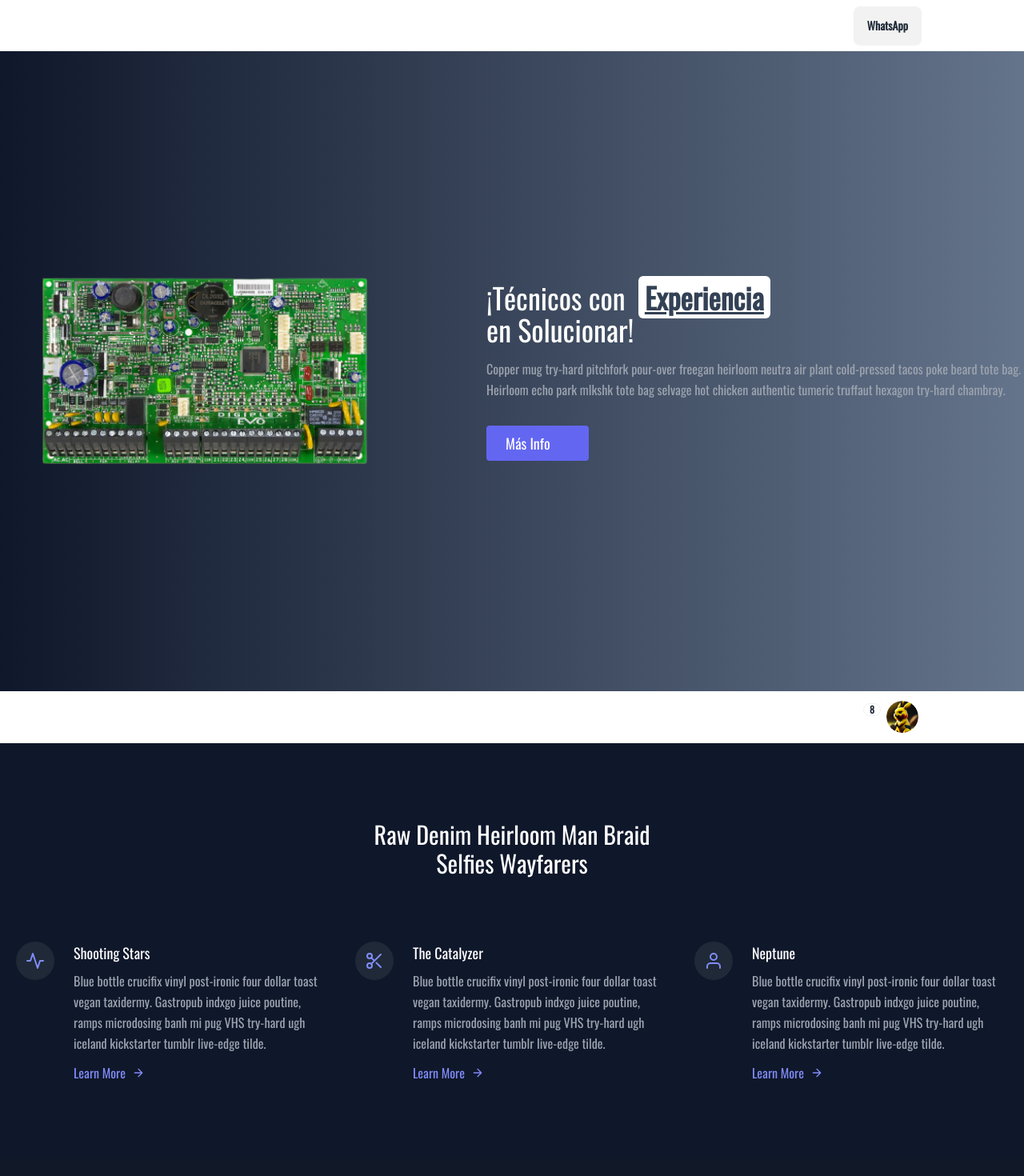
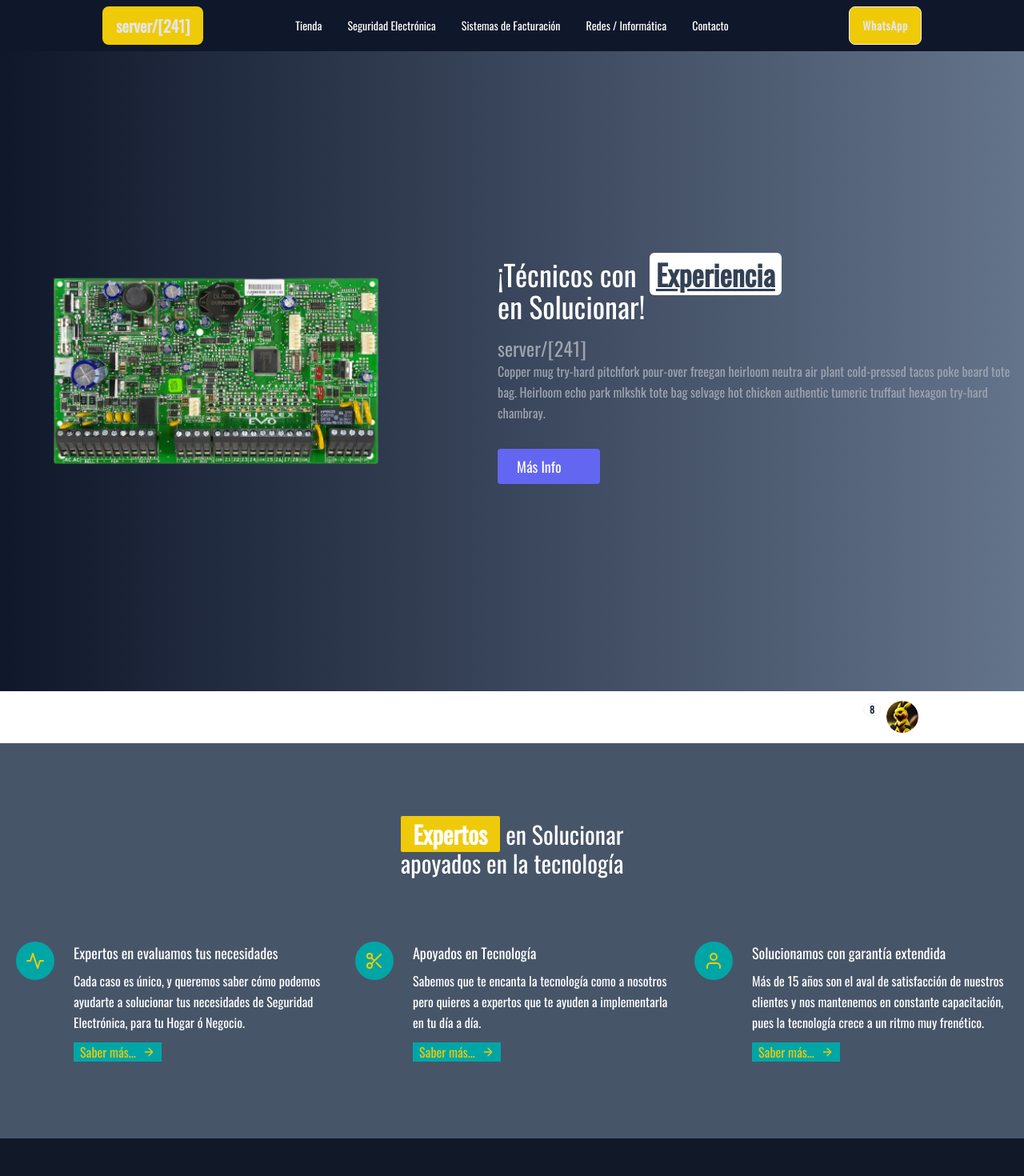
Before and after one commit to serverBKD/trifasic-next, a Next.js app: page / in a window 1280 px wide. Shown: the top 1470 px of the page at 80% size. Built offline with nearby package versions, Linux system fonts and the light colour scheme.

Commit message:
20231214: v0.0.5: Paleta Colores + add

```diff
--- a/package.json
+++ b/package.json
@@ -12,6 +12,7 @@
     "firebase": "^10.7.1",
     "next": "13.5.6",
     "next-auth": "^4.24.5",
+    "next-firebase-auth": "^1.0.1",
     "react": "18",
     "react-dom": "18"
   },
--- a/src/components/FeatureOne.jsx
+++ b/src/components/FeatureOne.jsx
@@ -2,22 +2,22 @@ import Link from 'next/link'
 
 export default function FeatureOne() {
 	return (
-		<section className="text-gray-400 bg-slate-900 body-font">
+		<section className="text-gray-400 bg-slate-600 body-font">
 			<div className="container px-5 py-24 mx-auto">
-				<h1 className="sm:text-3xl text-2xl font-medium title-font text-center text-white mb-20">Raw Denim Heirloom Man Braid
-					<br className="hidden sm:block" />Selfies Wayfarers
+				<h1 className="sm:text-3xl text-2xl font-medium title-font text-center text-white mb-20"><span className="bg-[#EFCA0A] px-4 rounded-sm font-extrabold">Expertos</span> en Solucionar
+					<br className="hidden sm:block" />apoyados en la tecnología
 				</h1>
 				<div className="flex flex-wrap sm:-m-4 -mx-4 -mb-10 -mt-4 md:space-y-0 space-y-6">
 					<div className="p-4 md:w-1/3 flex">
-						<div className="w-12 h-12 inline-flex items-center justify-center rounded-full bg-gray-800 text-indigo-400 mb-4 flex-shrink-0">
-							<svg fill="none" stroke="currentColor" strokeLinecap="round" strokeLinejoin="round" strokeWidth="2" className="w-6 h-6" viewBox="0 0 24 24">
+						<div className="w-12 h-12 inline-flex items-center justify-center rounded-full bg-[#00A6A6] text-[#EFCA08] mb-4 flex-shrink-0">
+							<svg fill="none" stroke="currentColor" strokeLinecap="round" strokeLinejoin="round" strokeWidth="2" className="w-6 h-6  " viewBox="0 0 24 24">
 								<path d="M22 12h-4l-3 9L9 3l-3 9H2"></path>
 							</svg>
 						</div>
 						<div className="flex-grow pl-6">
-							<h2 className="text-white text-lg title-font font-medium mb-2">Shooting Stars</h2>
-							<p className="leading-relaxed text-base">Blue bottle crucifix vinyl post-ironic four dollar toast vegan taxidermy. Gastropub indxgo juice poutine, ramps microdosing banh mi pug VHS try-hard ugh iceland kickstarter tumblr live-edge tilde.</p>
-							<Link href={'/'} className="mt-3 text-indigo-400 inline-flex items-center">Learn More
+							<h2 className="text-white text-lg title-font font-medium mb-2">Expertos en evaluamos tus necesidades</h2>
+							<p className="leading-relaxed text-white">Cada caso es único, y queremos saber cómo podemos ayudarte a solucionar tus necesidades de Seguridad Electrónica, para tu Hogar ó Negocio.</p>
+							<Link href={'/'} className="mt-3 bg-[#00A6A6] text-[#EFCA08] px-2 inline-flex items-center">Saber más...
 								<svg fill="none" stroke="currentColor" strokeLinecap="round" strokeLinejoin="round" strokeWidth="2" className="w-4 h-4 ml-2" viewBox="0 0 24 24">
 									<path d="M5 12h14M12 5l7 7-7 7"></path>
 								</svg>
@@ -25,7 +25,7 @@ export default function FeatureOne() {
 						</div>
 					</div>
 					<div className="p-4 md:w-1/3 flex">
-						<div className="w-12 h-12 inline-flex items-center justify-center rounded-full bg-gray-800 text-indigo-400 mb-4 flex-shrink-0">
+						<div className="w-12 h-12 inline-flex items-center justify-center rounded-full bg-[#00A6A6] text-[#EFCA08] mb-4 flex-shrink-0">
 							<svg fill="none" stroke="currentColor" strokeLinecap="round" strokeLinejoin="round" strokeWidth="2" className="w-6 h-6" viewBox="0 0 24 24">
 								<circle cx="6" cy="6" r="3"></circle>
 								<circle cx="6" cy="18" r="3"></circle>
@@ -33,27 +33,27 @@ export default function FeatureOne() {
 							</svg>
 						</div>
 						<div className="flex-grow pl-6">
-							<h2 className="text-white text-lg title-font font-medium mb-2">The Catalyzer</h2>
-							<p className="leading-relaxed text-base">Blue bottle crucifix vinyl post-ironic four dollar toast vegan taxidermy. Gastropub indxgo juice poutine, ramps microdosing banh mi pug VHS try-hard ugh iceland kickstarter tumblr live-edge tilde.</p>
-							<Link href={'/'} className="mt-3 text-indigo-400 inline-flex items-center">Learn More
-								<svg fill="none" stroke="currentColor" strokeLinecap="round" strokeLinejoin="round" strokeWidth="2" className="w-4 h-4 ml-2" viewBox="0 0 24 24">
+							<h2 className="text-white text-lg title-font font-medium mb-2">Apoyados en Tecnología</h2>
+							<p className="leading-relaxed text-white">Sabemos que te encanta la tecnología como a nosotros pero quieres a expertos que te ayuden a implementarla en tu día a día.</p>
+							<Link href={'/'} className="mt-3 bg-[#00A6A6] text-[#EFCA08] px-2 inline-flex items-center">Saber más...
+								<svg fill="none" stroke="currentColor" strokeLinecap="round" strokeLinejoin="round" strokeWidth="2" className="w-4 h-4 ml-2 bg-[#00A6A6] text-[#EFCA08]" viewBox="0 0 24 24">
 									<path d="M5 12h14M12 5l7 7-7 7"></path>
 								</svg>
 							</Link>
 						</div>
 					</div>
 					<div className="p-4 md:w-1/3 flex">
-						<div className="w-12 h-12 inline-flex items-center justify-center rounded-full bg-gray-800 text-indigo-400 mb-4 flex-shrink-0">
+						<div className="w-12 h-12 inline-flex items-center justify-center rounded-full bg-[#00A6A6] text-[#EFCA08] px-2 mb-4 flex-shrink-0">
 							<svg fill="none" stroke="currentColor" strokeLinecap="round" strokeLinejoin="round" strokeWidth="2" className="w-6 h-6" viewBox="0 0 24 24">
 								<path d="M20 21v-2a4 4 0 00-4-4H8a4 4 0 00-4 4v2"></path>
 								<circle cx="12" cy="7" r="4"></circle>
 							</svg>
 						</div>
 						<div className="flex-grow pl-6">
-							<h2 className="text-white text-lg title-font font-medium mb-2">Neptune</h2>
-							<p className="leading-relaxed text-base">Blue bottle crucifix vinyl post-ironic four dollar toast vegan taxidermy. Gastropub indxgo juice poutine, ramps microdosing banh mi pug VHS try-hard ugh iceland kickstarter tumblr live-edge tilde.</p>
-							<Link href={'/'} className="mt-3 text-indigo-400 inline-flex items-center">Learn More
-								<svg fill="none" stroke="currentColor" strokeLinecap="round" strokeLinejoin="round" strokeWidth="2" className="w-4 h-4 ml-2" viewBox="0 0 24 24">
+							<h2 className="text-white text-lg title-font font-medium mb-2">Solucionamos con garantía extendida</h2>
+							<p className="leading-relaxed text-white">Más de 15 años son el aval de satisfacción de nuestros clientes y nos mantenemos en constante capacitación, pues la tecnología crece a un ritmo muy frenético.</p>
+							<Link href={'/'} className="mt-3 bg-[#00A6A6] text-[#EFCA08] px-2 inline-flex items-center">Saber más...
+								<svg fill="none" stroke="currentColor" strokeLinecap="round" strokeLinejoin="round" strokeWidth="2" className="w-4 h-4 ml-2 bg-[#00A6A6] text-[#EFCA08]" viewBox="0 0 24 24">
 									<path d="M5 12h14M12 5l7 7-7 7"></path>
 								</svg>
 							</Link>
--- a/src/components/Hero.jsx
+++ b/src/components/Hero.jsx
@@ -3,7 +3,7 @@ import Image from 'next/image'
 export default function Hero() {
 	return (
 		<section className="text-gray-400 bg-gray-900 body-font w-full min-h-screen bg-fixed bg-cover bg-no-repeat bg-center bg-opacity-10 bg-gradient-to-r from-slate-900 to-slate-500">
-			<div className=" min-w-full min-h-screen  absolute opacity-100 flex px-24 lg:px-0 flex-col lg:flex-row items-center overflow-hidden">
+			<div className=" min-w-full min-h-screen flex px-24 lg:px-0 flex-col lg:flex-row items-center justify-center overflow-hidden">
 				<div className="lg:max-w-lg lg:w-full md:w-1/2 w-5/6 md:mb-0 mb-10">
 					<Image
 						src={'/productsSec/paradox/EVO192_Front_4k-removebg-preview.png'}
@@ -13,10 +13,11 @@ export default function Hero() {
 						className="w-full max-h-[520px] object-cover object-center rounded"
 					/>
 				</div>
-				<div className="lg:flex-grow md:w-1/2 lg:pl-24 md:pl-18 py-3 flex flex-col md:items-start md:text-left items-center text-center overflow-hidden">
+				<div className="max-w-[740px] lg:flex-grow md:w-1/2 lg:pl-24 md:pl-18 py-3 flex flex-col md:items-start md:text-left items-center text-center overflow-hidden">
 					<h1 className="title-font text-7xl md:text-4xl mb-4 font-medium text-white">¡Técnicos con <span className="bg-white text-slate-700 font-bold px-2 m-2 rounded-md underline">Experiencia</span>
 						<br className="hidden lg:inline-block"/>en Solucionar!
 					</h1>
+					<h2 className="text-2xl">server/[241]</h2>
 					<p className="mb-8 leading-relaxed overflow-hidden">Copper mug try-hard pitchfork pour-over freegan heirloom neutra air plant cold-pressed tacos poke beard tote bag. Heirloom echo park mlkshk tote bag selvage hot chicken authentic tumeric truffaut hexagon try-hard chambray.</p>
 					<div className="flex justify-center">
 						<button className="w-32 inline-flex text-center text-white bg-indigo-500 border-0 py-2 px-6 focus:outline-none hover:bg-indigo-600 rounded text-lg">Más Info</button>
--- a/src/components/NavBar.jsx
+++ b/src/components/NavBar.jsx
@@ -2,7 +2,7 @@ import Link from 'next/link'
 import { WhatsAppUrl } from '../config/config.m.js'
 export default function NavBar() {
 	return (
-		<section className="navbar bg-base-100 max-h-7 px-32">
+		<section className="navbar bg-base-900 max-h-7 px-32">
 			<div className="navbar-start">
 				<div className="dropdown">
 					<div tabIndex={0} role="button" className="btn btn-ghost lg:hidden">
@@ -20,7 +20,7 @@ export default function NavBar() {
 						<li><a>Seguridad Electrónica: CCTV</a></li>
 					</ul>
 				</div>
-				<Link href={'/'} className="btn btn-ghost text-xl">server/[241]</Link>
+				<Link href={'/'} className="btn btn-ghost text-xl bg-[#EFCA08] text-base-300">server/[241]</Link>
 			</div>
 			<div className="navbar-center hidden lg:flex">
 				<ul className="menu menu-horizontal px-1">
@@ -32,7 +32,7 @@ export default function NavBar() {
 				</ul>
 			</div>
 			<div className="navbar-end">
-				<Link href={WhatsAppUrl} className="btn">WhatsApp</Link>
+				<Link href={WhatsAppUrl} className="btn bg-[#EFCA08]  text-base-300 tracking-wider hover:bg-[#25D366] hover:text-base-200 hover:shadow-md hover:shadow-slate-500 ">WhatsApp</Link>
 			</div>
 		</section>
 	)
```
Also changed, not shown: 1 other file (tests, documents, lock files or other folders).
